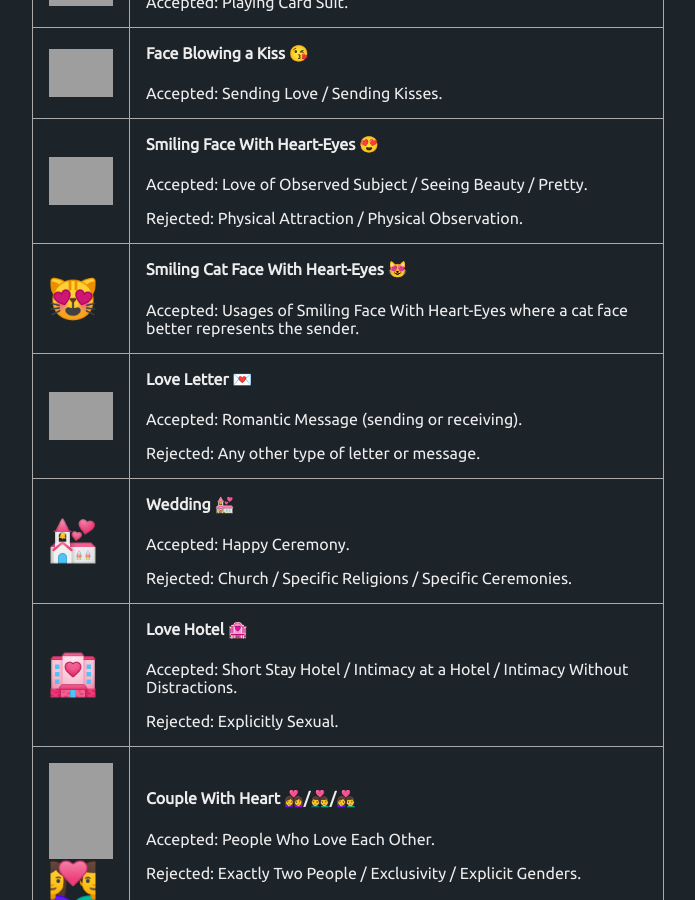
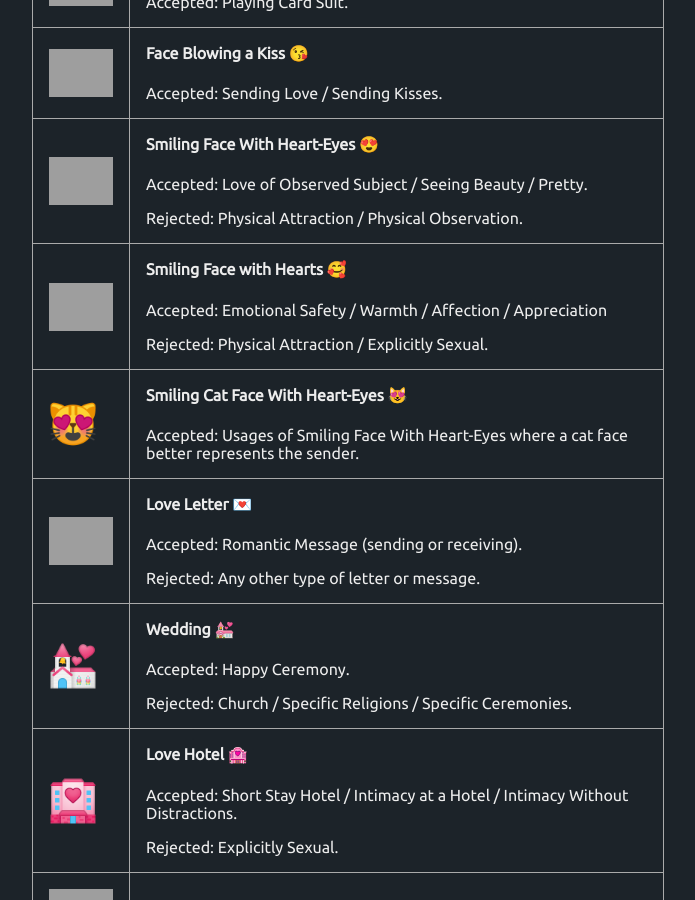
Before and after one commit to mgcoven/Standards, a Jekyll site: the page built from _standards/mg0001/mg0001.md, in a window 1280 px wide and 900 px high, scrolled down 2704 px. Shown: the whole window, without its empty margins (292-987 px from the left). Built offline with Jekyll 4.4.1, drawn with Linux system fonts in a browser that asks for light colours; grey boxes are pictures that could not be loaded.

Commit message:
Add Smiling Face with Hearts emoji

```diff
--- a/_standards/mg0001/mg0001.md
+++ b/_standards/mg0001/mg0001.md
@@ -179,6 +179,14 @@ Hearts can only increase positive emotions.  Hearts never decrease or downgrade
     </td>
   </tr>
   <tr>
+    <td>{% include emoji.html name="u1F970" %}</td>
+    <td>
+      <h4>Smiling Face with Hearts 🥰</h4>
+      <p>Accepted: Emotional Safety / Warmth / Affection / Appreciation</p>
+      <p>Rejected: Physical Attraction / Explicitly Sexual.</p>
+    </td>
+  </tr>
+  <tr>
     <td>{% include emoji.html name="u1f63b" %}</td>
     <td>
       <h4>Smiling Cat Face With Heart-Eyes 😻</h4>
```
